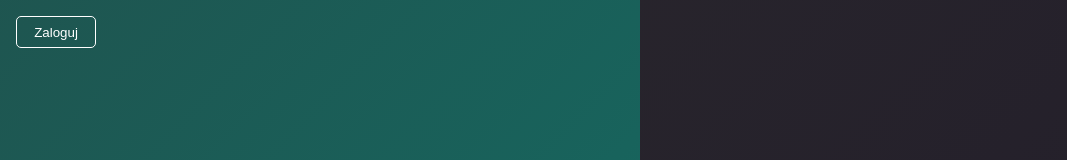
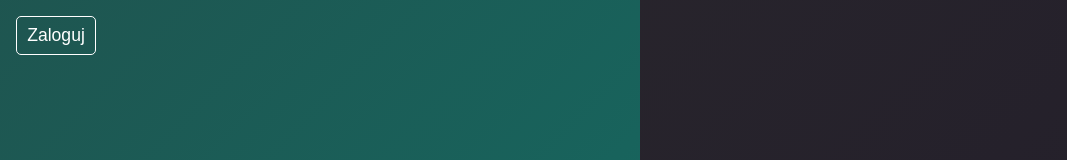
Before and after one commit to kacper-dabrowski/play-helper, a React (Create React App) app: page / in a window 1280 px wide. Shown: the top 160 px of the page, without its empty margins (0-1067 px from the left). Built offline with nearby package versions, Linux system fonts and the light colour scheme.

Commit message:
Topbar button - Increase font-size

```diff
--- a/src/containers/WelcomeScreen/Topbar/TopbarButton/TopbarButton.js
+++ b/src/containers/WelcomeScreen/Topbar/TopbarButton/TopbarButton.js
@@ -2,7 +2,6 @@ import styled from "styled-components";
 
 export const TopbarButton = styled.button`
   width: 5rem;
-  height: 2rem;
   padding: 0.5rem;
   background: transparent;
   border: none;
@@ -10,6 +9,7 @@ export const TopbarButton = styled.button`
   border: 1px solid white;
   justify-self: center;
   color: white;
+  font-size: 1.1rem;
   transition: ease-in-out 0.2s;
   &:hover {
     cursor: pointer;
```
